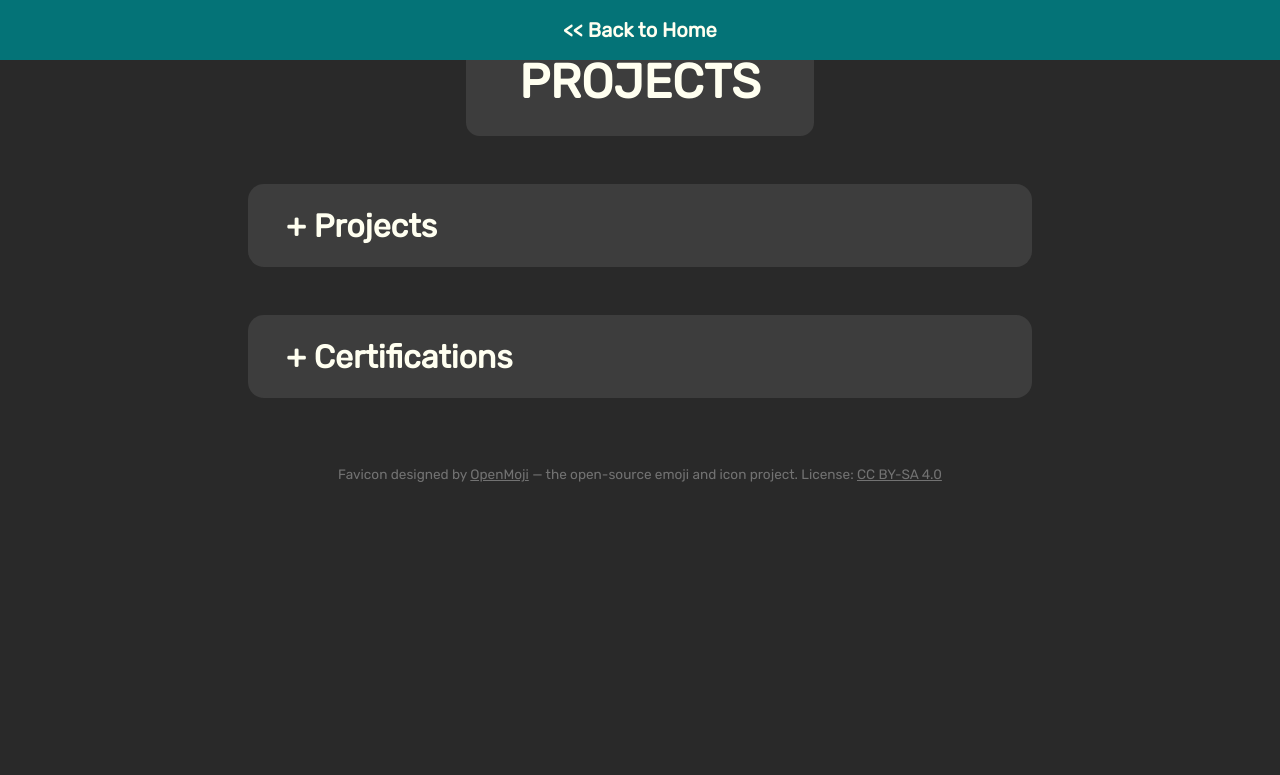
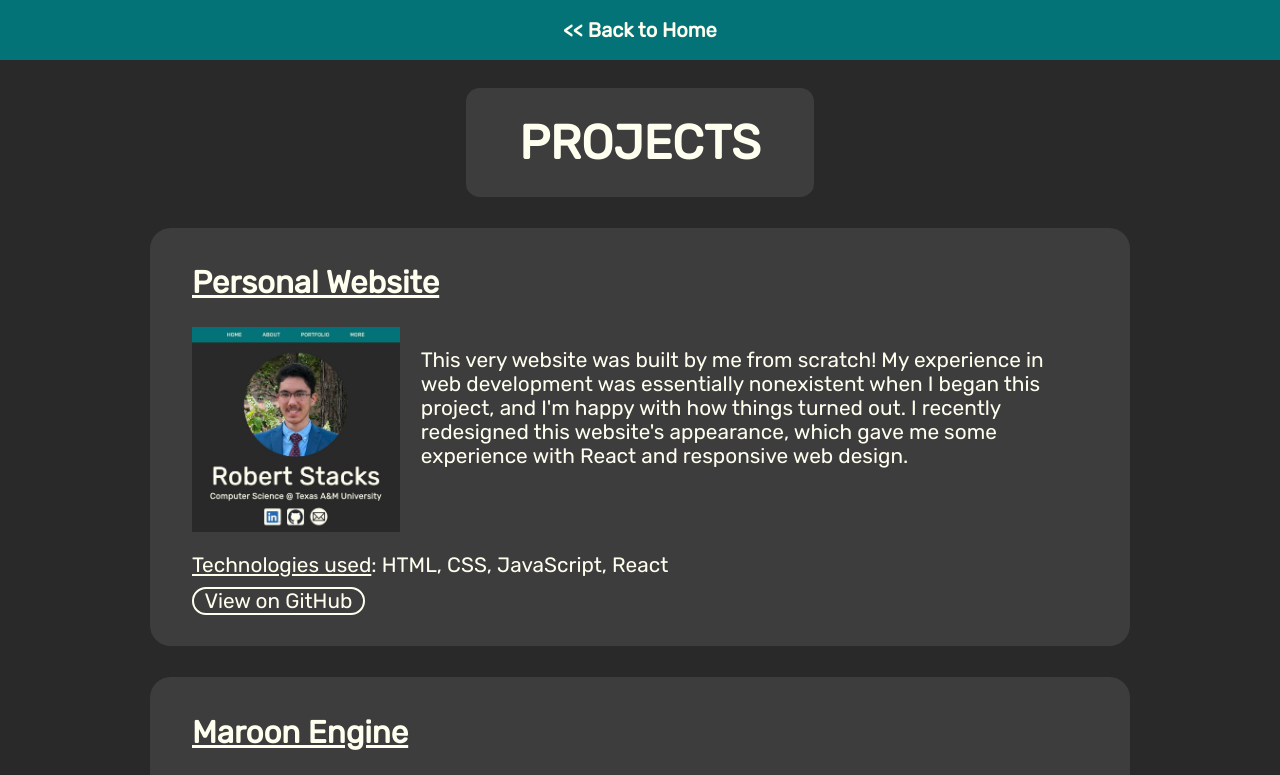
Before and after one commit to rstacks/my-website, a React (Vite) app: page /projects in a window 1280 px wide. Shown: the top 775 px of the page. Built offline with nearby package versions, Linux system fonts and the light colour scheme.

Commit message:
Projects page now shows all projects, no dropdowns

```diff
--- a/src/pages/Projects.jsx
+++ b/src/pages/Projects.jsx
@@ -17,13 +17,14 @@ export function Projects() {
       <nav id="back-home-nav">
         <ul className="nav-list" id="back-home-nav-list">
           <li className="main-nav-link">
-            <a href="https://www.youtube.com" className="main-nav-anchor" id="back-home-anchor">&lt;&lt; Back to Home</a>
+            <a href="/home" className="main-nav-anchor" id="back-home-anchor">&lt;&lt; Back to Home</a>
           </li>
         </ul>
       </nav>
+      <div className="spacer" />
       <Header text="PROJECTS" />
       <main>
-        <PortfolioDropdown text="Projects" items="project-entry" />
+        {/*<PortfolioDropdown text="Projects" items="project-entry" />*/}
         <ProjectEntry title="Personal Website" imageSrc="/images/new-site-image.jpg"
           imageAlt="Website Image" text="This very website was built by me from scratch!
           My experience in web development was essentially nonexistent when I began
@@ -40,6 +41,7 @@ export function Projects() {
           and enemy tracking behavior." techs="C, C++, OpenGL"
           github="https://github.com/aggie-coding-club/maroon-engine" />
 
+        {/*
         <PortfolioDropdown text="Certifications" items="cert-entry" />
         <CertEntry title="GIAC Foundational Cybersecurity Technologies (GFACT)"
           imageSrc="/images/GFACT.png" imageAlt="GFACT Image"
@@ -59,6 +61,7 @@ export function Projects() {
           perform core security functions and pursue an IT security career."
           link="https://www.comptia.org/certifications/security"
           issuingOrg="CompTIA" inProgress="true" />
+        */}
       </main>
       <Footer />
     </HelmetProvider>
--- a/src/styles.css
+++ b/src/styles.css
@@ -322,6 +322,10 @@ hr {
   font-weight: bolder;
 }
 
+.spacer {
+  margin-top: 5.5em;
+}
+
 .portfolio-dropdown {
   background-color: #3D3D3D;
   font-size: 1em;
@@ -448,7 +452,8 @@ hr {
 }
 
 .project-entry, .cert-entry {
-  display: none;
+  /*display: none;*/
+  display: block;
 }
 
 .project-entry h2, .cert-entry h2 {
```
